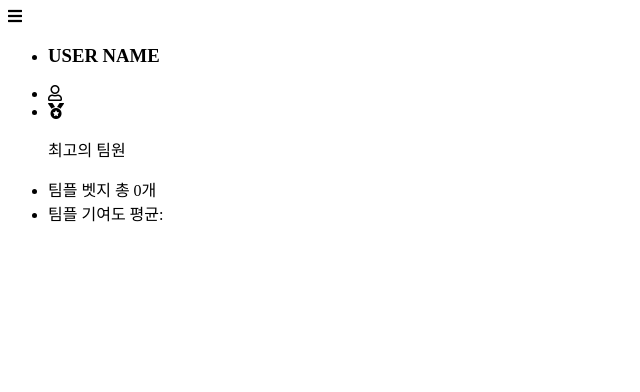
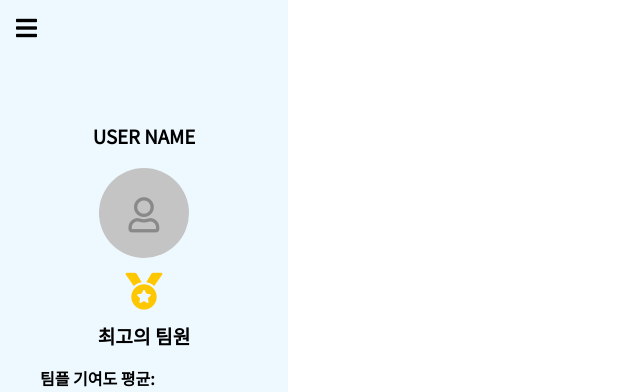
Before and after one commit to ankisile/kucism_cooperation, a plain HTML site: page KUSITMS/index.html in a window 1280 px wide. Shown: the top 392 px of the page, without its empty margins (0-640 px from the left). Drawn offline with Linux system fonts and the light colour scheme.

Commit message:
index페이지의 Profile Area

```diff
--- a/KUSITMS/index.html
+++ b/KUSITMS/index.html
@@ -5,22 +5,40 @@
     <meta http-equiv="X-UA-Compatible" content="IE=edge">
     <meta name="viewport" content="width=device-width, initial-scale=1.0">
     <link rel="stylesheet" href="https://cdnjs.cloudflare.com/ajax/libs/font-awesome/5.15.3/css/all.min.css"/>
+    <link rel="stylesheet" href="style.css">
+    <link rel="preconnect" href="https://fonts.gstatic.com">
+    <link href="https://fonts.googleapis.com/css2?family=Noto+Sans+KR&display=swap" rel="stylesheet">
+    <script src="main.js" defer></script>
     <title>Kusitms-Contribution Rate</title>
 </head>
 <body>
+    <!-- Profile Area-->
     <div class="area_profile">
+        <!-- Menu Bar -->
         <div class="ToggleBar">
             <i class="fas fa-bars"></i>
         </div>
+        <!-- User Profile -->
         <ul class="userProfile">
             <li><h3>USER NAME</h3></li>
             <li><i class="far fa-user"></i></li>
             <li><i class="fas fa-medal"></i><p>최고의 팀원</p></li>
         </ul>
-        <ul class="userInfo">
-            <li>팀플 벳지 총 0개</li>
-            <li>팀플 기여도 평균: </li>
-        </ul>
+        <!-- User Info -->
+        <div class="userInfo">
+            <p class="Rate">팀플 기여도 평균:</p>
+            <div class="BadgeAndList">
+                <a href="javascript:doDisplay();">
+                    <p class="Badge">팀플 배지 총 2개<button class="moreBtn"><i class="fas fa-caret-down"></i></button></p>
+                </a>
+                <div id="totalBadge">
+                    <ul>
+                        <li>최고의 팀원</li>
+                        <li>성실한 팀원</li>
+                    </ul>
+                </div>
+            </div>
+        </div>
     </div>
 </body>
 </html>
--- /dev/null
+++ b/KUSITMS/main.js
@@ -0,0 +1,17 @@
+const moreBadgeBtn = document .querySelector('.userInfo .BadgeAndList .moreBtn');
+const title= document .querySelector('.userInfo .BadgeAndList .title');
+
+moreBadgeBtn.addEventListener('click', () => {
+    moreBadgeBtn.classList.toggle('clicked');
+});
+
+
+let bDisplay = ture;
+function doDisplay(){
+        let con = document.getElementById("totalBadge");
+        if(con.style.display=='block'){
+                con.style.display = 'none';
+        }else{
+                con.style.display='block';
+        }
+}
--- a/KUSITMS/style.css
+++ b/KUSITMS/style.css
@@ -4,15 +4,115 @@
     --light-blue:#EDF8FF;
     --dark-blue:#1A7EC0;
     --black:#000;
+    --yellow:#FFC700;
     --gray:#C4C4C4;
     --light-gray:F4F5F7;
     --placeholder-color:#A89D9D;
     --table-gray-color:rgba(196, 196, 196, 0.3);
-    --yellow:FFC700;
 
     /* Font-size */
-    --font-large:22px;
-    --font-medium:20px;
-    --font-small:14px;
-    --font-micro:12px;
+    --font-macro: 2.3rem;
+    --font-large: 1.5rem;
+    --font-medium: 1.2rem;
+    --font-small: 1rem;
+    --font-micro: 0.8rem;
 }
+
+body{
+    margin:0;
+    font-family: 'Noto Sans KR', sans-serif;
+}
+
+ul{
+    list-style: none;
+    padding-left: 0;
+}
+p{
+    margin: 0;
+}
+
+a {
+    text-decoration: none;
+    color: #000;
+}
+
+button,
+button:focus{
+    border: none;
+    outline: none;
+    background-color: var(--light-blue);
+    cursor: pointer;
+}
+/* Profile Area */
+.ToggleBar i{
+    font-size: var(--font-large);
+}
+
+.area_profile{
+    position: fixed;
+    width: 20%;
+    background-color: var(--light-blue);
+    height: 100vh;
+    padding: 1em;
+}
+
+.userProfile{
+    text-align: center;
+    margin-top: 5em;
+}
+
+.userProfile>li:nth-child(2){
+    background-color: var(--gray);
+    width: 90px;
+    height: 90px;
+    border-radius: 75px;
+    margin: 0 auto;
+    font-size: 2.2rem;
+    line-height: 90px;
+    color: rgb(0 0 0 / 30%);
+}
+
+.userProfile>li:nth-child(3){
+    margin-top: 1em;
+}
+
+.userProfile>li:nth-child(3)>i{
+    font-size: var(--font-macro);
+    color: var(--yellow);
+    margin-bottom: 0.3em;
+}
+
+.userProfile>li:nth-child(3)>p{
+    font-size: var(--font-medium);
+    font-weight: 700;
+}
+
+.userInfo{
+    text-align: center;
+    margin: 0 1em;
+}
+
+.userInfo p{
+    display: flex;
+    justify-content:space-between;
+    margin: 0.5em;
+    font-weight: 700;
+    font-size: var(--font-small);
+}
+
+.userInfo i{
+    font-size: var(--font-large);
+}
+
+.userInfo .BadgeAndList .moreBtn{
+    height: 100%;
+    transition: transform 300ms ease-in-out;
+}
+
+.userInfo .BadgeAndList .moreBtn.clicked{
+    transform: rotate(180deg);
+}
+
+.userInfo .BadgeAndList #totalBadge{
+    display: none;
+}
```
